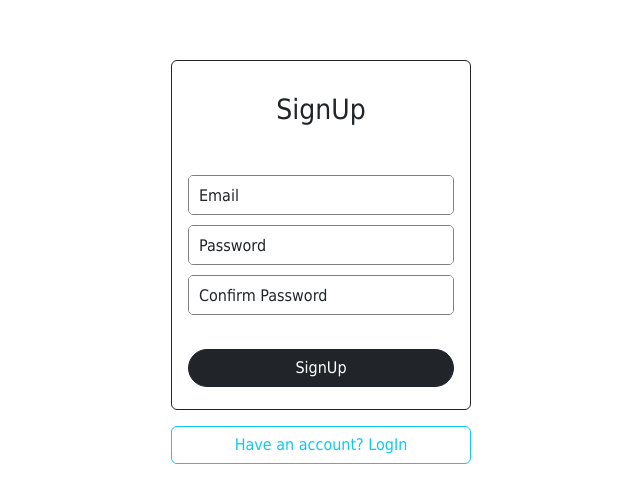
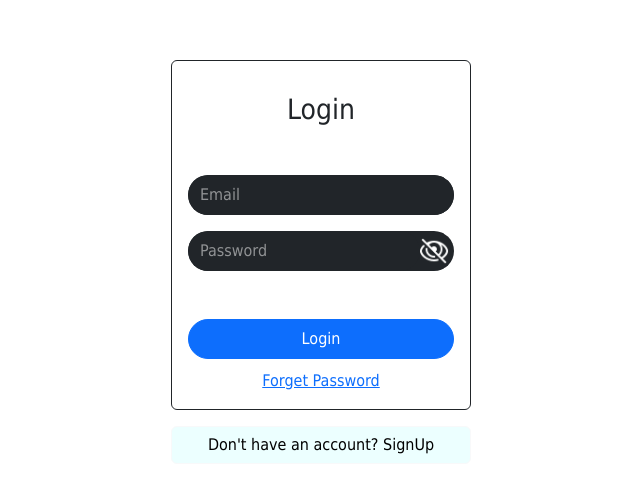
Before and after one commit to bhanu567/user-authentication, a React (Create React App) app: page /login in a window 1280 px wide. Shown: the part 138-640 px from the top of the page, without its empty margins (319-959 px from the left). Built offline with nearby package versions, Linux system fonts and the light colour scheme.

Commit message:
Added signUp Form and it's functionality

```diff
--- a/package.json
+++ b/package.json
@@ -9,6 +9,7 @@
     "bootstrap": "^5.3.3",
     "react": "^18.2.0",
     "react-dom": "^18.2.0",
+    "react-router-dom": "^6.22.3",
     "react-scripts": "5.0.1",
     "web-vitals": "^2.1.4"
   },
--- a/src/App.js
+++ b/src/App.js
@@ -1,11 +1,25 @@
+import { createBrowserRouter, RouterProvider } from "react-router-dom";
 import SignUp from "./Pages/SignUp";
+import LogIn from "./Pages/LogIn";
+import Home from "./Pages/Home";
+
+const Router = createBrowserRouter([
+  {
+    path: "/",
+    element: <Home />,
+  },
+  {
+    path: "/login",
+    element: <LogIn />,
+  },
+  {
+    path: "/signup",
+    element: <SignUp />,
+  },
+]);
 
 function App() {
-  return (
-    <>
-      <SignUp />
-    </>
-  );
+  return <RouterProvider router={Router}></RouterProvider>;
 }
 
 export default App;
--- /dev/null
+++ b/src/Pages/Home.jsx
@@ -0,0 +1,14 @@
+import React from "react";
+
+const Home = () => {
+  return (
+    <div>
+      <h2 style={{ padding: "10px 40px" }}>
+        <i>WelCome to Expense Tracker!!!</i>
+      </h2>
+      <hr />
+    </div>
+  );
+};
+
+export default Home;
--- /dev/null
+++ b/src/Pages/LogIn.jsx
@@ -0,0 +1,113 @@
+import React, { useRef } from "react";
+import icon from "../Images/eye.png";
+import { useNavigate } from "react-router-dom";
+const logInApi =
+  "https://identitytoolkit.googleapis.com/v1/accounts:signInWithPassword?key=AIzaSyCIYs9Qg0Yl5Pg2YeA-3spg45Dgs7TJi_c";
+
+const LogIn = () => {
+  const navigate = useNavigate();
+  const emailRef = useRef();
+  const passwordRef = useRef();
+  const logInHandler = async (e) => {
+    e.preventDefault();
+    const email = emailRef.current.value;
+    const password = passwordRef.current.value;
+    if (password.length > 7) {
+      try {
+        const response = await fetch(logInApi, {
+          method: "POST",
+          body: JSON.stringify({
+            email: email,
+            password: password,
+            returnSecureToken: true,
+          }),
+          headers: {
+            "Content-Type": "application/json",
+          },
+        });
+        const responseData = await response.json();
+        if (responseData.error) throw responseData.error;
+        else alert("You have Logged In Successfully.");
+        localStorage.setItem("idToken", responseData.idToken);
+        emailRef.current.value = "";
+        passwordRef.current.value = "";
+        navigate("/", { replace: true });
+      } catch (error) {
+        alert(error.message);
+      }
+    } else {
+      alert("Enter A password of length greater than 7.");
+    }
+  };
+  return (
+    <div
+      style={{
+        height: "100vh",
+        display: "flex",
+        flexDirection: "column",
+        justifyContent: "center",
+        alignItems: "center",
+      }}
+    >
+      <div
+        className="p-3 border rounded border-dark"
+        style={{ width: "300px", height: "350px" }}
+      >
+        <h3 className="fw-medium mt-3 mb-5 text-center">Login</h3>
+        <form>
+          <div className="input-group mb-3 border-0 text-bg-dark rounded-pill">
+            <input
+              type="email"
+              className="form-control text-bg-dark border-0 rounded-pill login"
+              placeholder="Email"
+              ref={emailRef}
+            ></input>
+          </div>
+          <div className="input-group text-bg-dark mb-3 border-0  rounded-pill">
+            <input
+              type="password"
+              className="form-control text-bg-dark rounded-pill border-0 login"
+              placeholder="Password"
+              ref={passwordRef}
+            ></input>
+            <span style={{ paddingTop: "5px", paddingRight: "5px" }}>
+              <img src={icon} alt="passwordIcon" width="30" height="30" />
+            </span>
+          </div>
+          <div className="d-grid border-0 mt-5">
+            <button
+              className="btn btn-primary rounded-pill"
+              type="button"
+              onClick={logInHandler}
+            >
+              Login
+            </button>
+          </div>
+          <div className="border-0" style={{ textAlign: "center" }}>
+            <a href="/">Forget Password</a>
+          </div>
+        </form>
+      </div>
+      <div className="d-grid gap-2 mt-3 mx-auto" style={{ width: "300px" }}>
+        <button
+          className="btn btn-light"
+          type="button"
+          style={{ backgroundColor: "rgba(0, 255, 255, 0.074)" }}
+          onClick={() => navigate("/signup", { replace: true })}
+        >
+          Don't have an account? SignUp
+        </button>
+      </div>
+      <style>
+        {`
+            .login::placeholder {
+                color: white;
+                opacity: 0.5;
+            }
+        `}
+      </style>
+    </div>
+  );
+};
+
+export default LogIn;
--- a/src/Pages/SignUp.jsx
+++ b/src/Pages/SignUp.jsx
@@ -1,10 +1,11 @@
 import React, { useRef } from "react";
+import { useNavigate } from "react-router-dom";
 import "./SignUp.css";
 //for the key, goto authentication->signinMethod->email/password->project settings(on clicking right corner side)
-const signUpApi =
-  "";
+const signUpApi = "https://identitytoolkit.googleapis.com/v1/accounts:signUp?key=AIzaSyCIYs9Qg0Yl5Pg2YeA-3spg45Dgs7TJi_c";
 
 const SignUp = () => {
+  const navigate = useNavigate();
   const emailRef = useRef();
   const passwordRef = useRef();
   const confirmPasswordRef = useRef();
@@ -102,7 +103,12 @@ const SignUp = () => {
         </div>
       </div>
       <div class="d-grid gap-2 mt-3 mx-auto" style={{ width: "300px" }}>
-        <button class="btn btn-outline-info" type="button">
+        <button
+          class="btn btn-light"
+          type="button"
+          style={{ backgroundColor: "rgba(0, 255, 255, 0.074)" }}
+          onClick={() => navigate("/login", { replace: true })}
+        >
           Have an account? LogIn
         </button>
       </div>
```
Also changed, not shown: src/Images/eye.png (added), 1 other file (tests, documents, lock files or other folders).
